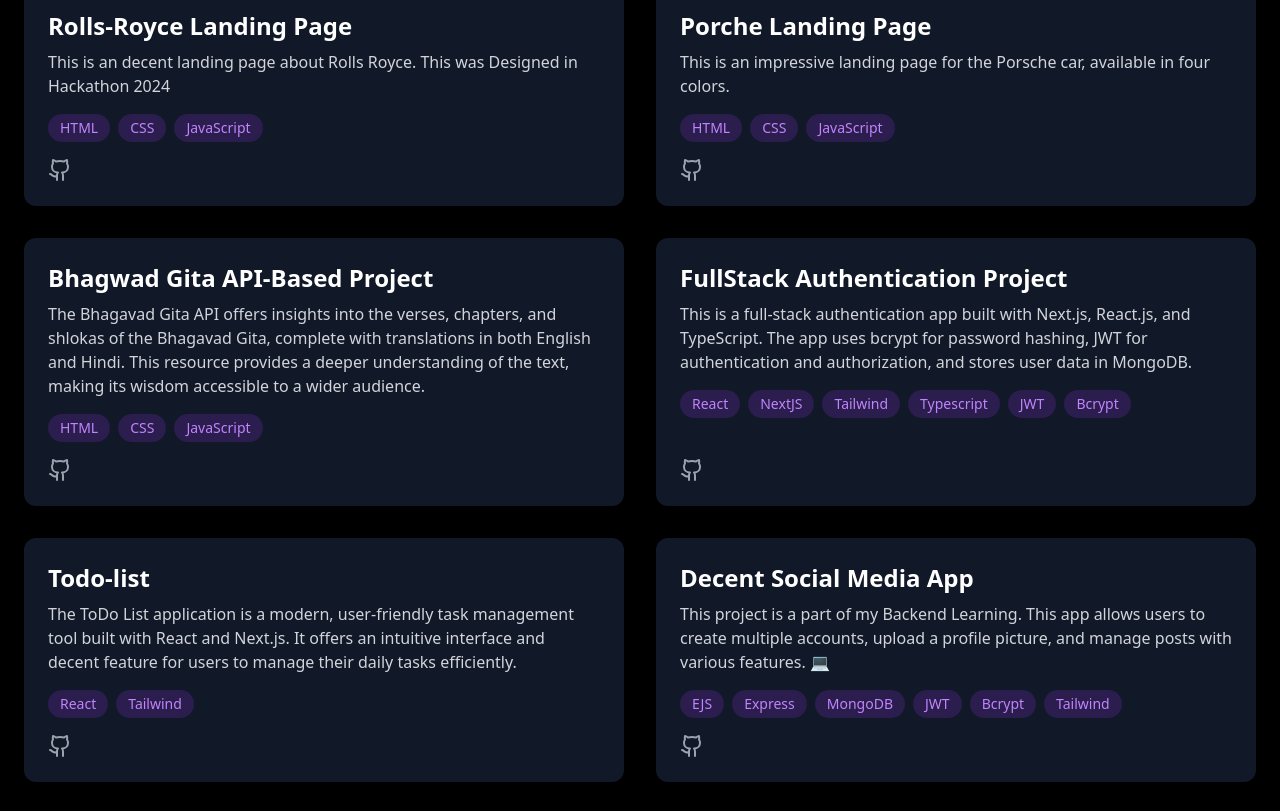
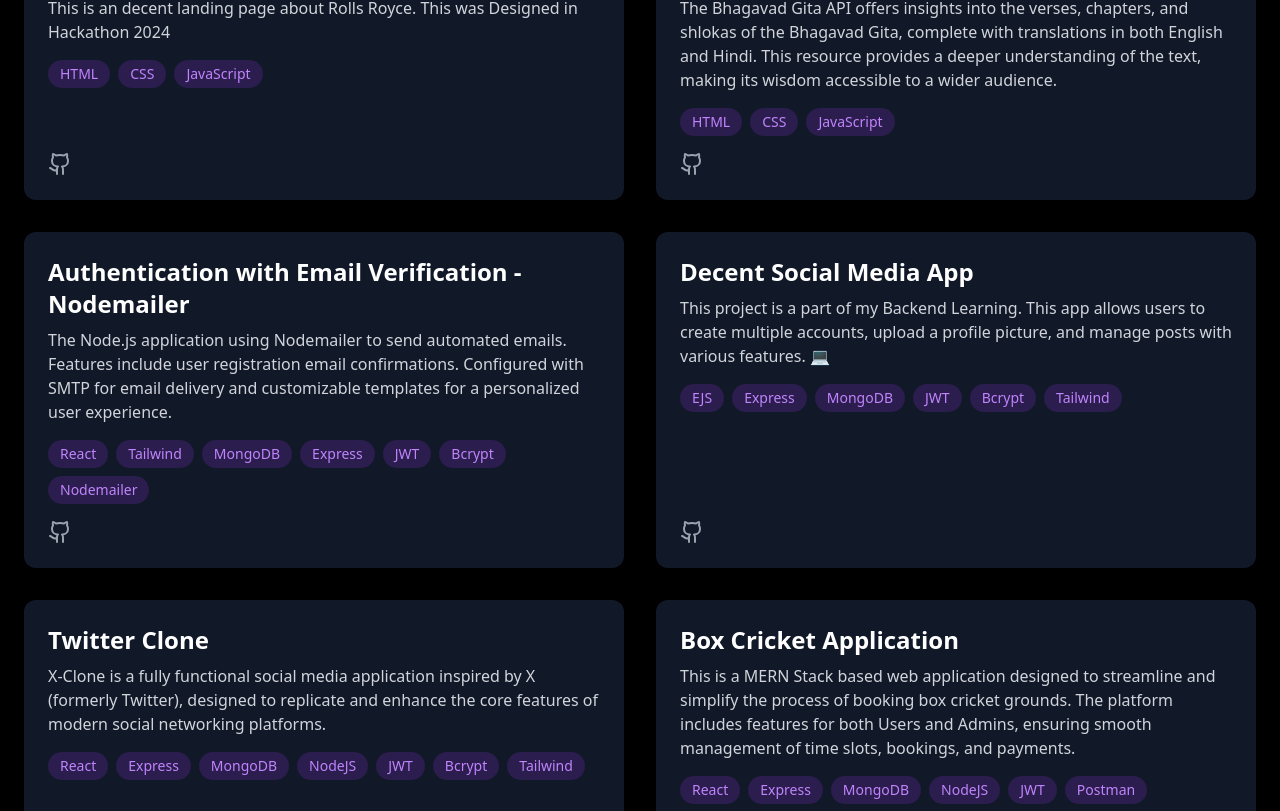
Before and after one commit to Kashyapghodasara/Portfolio, a React (Vite) app: page / in a window 1280 px wide. Shown: the part 2282-3093 px from the top of the page. Built offline with nearby package versions, Linux system fonts and the light colour scheme.

Commit message:
Information Updated

```diff
--- a/src/data/portfolio-data.ts
+++ b/src/data/portfolio-data.ts
@@ -10,45 +10,38 @@
   },
   {
     id: 2,
-    title: "Porche Landing Page",
-    description: "This is an impressive landing page for the Porsche car, available in four colors.",
-    technologies: ["HTML", "CSS", "JavaScript"],
-    github: "https://github.com/Kashyapghodasara/Porche-Landing-Page",
-  },
-  {
-    id: 3,
     title: "Bhagwad Gita API-Based Project",
     description: "The Bhagavad Gita API offers insights into the verses, chapters, and shlokas of the Bhagavad Gita, complete with translations in both English and Hindi. This resource provides a deeper understanding of the text, making its wisdom accessible to a wider audience.",
     technologies: ["HTML", "CSS", "JavaScript"],
     github: "https://github.com/Kashyapghodasara/BhagavadGita-API-Project",
   },
   {
-    id: 6,
-    title: "FullStack Authentication Project",
-    description: "This is a full-stack authentication app built with Next.js, React.js, and TypeScript. The app uses bcrypt for password hashing, JWT for authentication and authorization, and stores user data in MongoDB.",
-    technologies: ["React", "NextJS", "Tailwind", "Typescript", "JWT", "Bcrypt"],
-    github: "https://github.com/Kashyapghodasara/Full-Stack-Authentication-App.",
+    id: 3,
+    title: "Authentication with Email Verification - Nodemailer",
+    description: "The Node.js application using Nodemailer to send automated emails. Features include user registration email confirmations. Configured with SMTP for email delivery and customizable templates for a personalized user experience.",
+    technologies: ["React", "Tailwind", "MongoDB", "Express","JWT", "Bcrypt", "Nodemailer"],
+    github: "https://github.com/Kashyapghodasara/Registration-Nodemailer",
   },
   {
-    id: 7,
-    title: "Todo-list",
-    description: "The ToDo List application is a modern, user-friendly task management tool built with React and Next.js. It offers an intuitive interface and decent feature for users to manage their daily tasks efficiently.",
-    technologies: ["React", "Tailwind"],
-    github: "https://github.com/Kashyapghodasara/ToDo-List",
-  },
-  {
-    id: 8,
+    id: 4,
     title: "Decent Social Media App",
     description: "This project is a part of my Backend Learning. This app allows users to create multiple accounts, upload a profile picture, and manage posts with various features. 💻",
     technologies: ["EJS", "Express", "MongoDB", "JWT", "Bcrypt", "Tailwind"],
     github: "https://github.com/Kashyapghodasara/Basic-SocialMedia-App.",
   },
   {
-    id: 9,
+    id: 5,
     title: "Twitter Clone",
     description: "X-Clone is a fully functional social media application inspired by X (formerly Twitter), designed to replicate and enhance the core features of modern social networking platforms.",
     technologies: ["React", "Express", "MongoDB", "NodeJS", "JWT", "Bcrypt", "Tailwind"],
     github: "https://github.com/Kashyapghodasara/X-Clone",
+  },
+  {
+    id: 6,
+    title: "Box Cricket Application",
+    description: "This is a MERN Stack based web application designed to streamline and simplify the process of booking box cricket grounds. The platform includes features for both Users and Admins, ensuring smooth management of time slots, bookings, and payments.",
+    technologies: ["React", "Express", "MongoDB", "NodeJS", "JWT", "Postman", "Tailwind", "Zustand", "Jest"],
+    github: "https://github.com/Kashyapghodasara/Box-Cricket-App",
   }
 ];
 
@@ -79,10 +72,7 @@
   { name: "Tailwind CSS", category: "frontend" },
   { name: "EJS", category: "frontend" },
   { name: "Javascript", category: "frontend" },
-  { name: "TypeScript", category: "frontend" },
-  { name: "NextJS", category: "frontend" },
   { name: "React", category: "frontend" },
-  { name: "GSAP", category: "frontend" },
 
   { name: "Node.js", category: "backend" },
   { name: "Express", category: "backend" },
```
